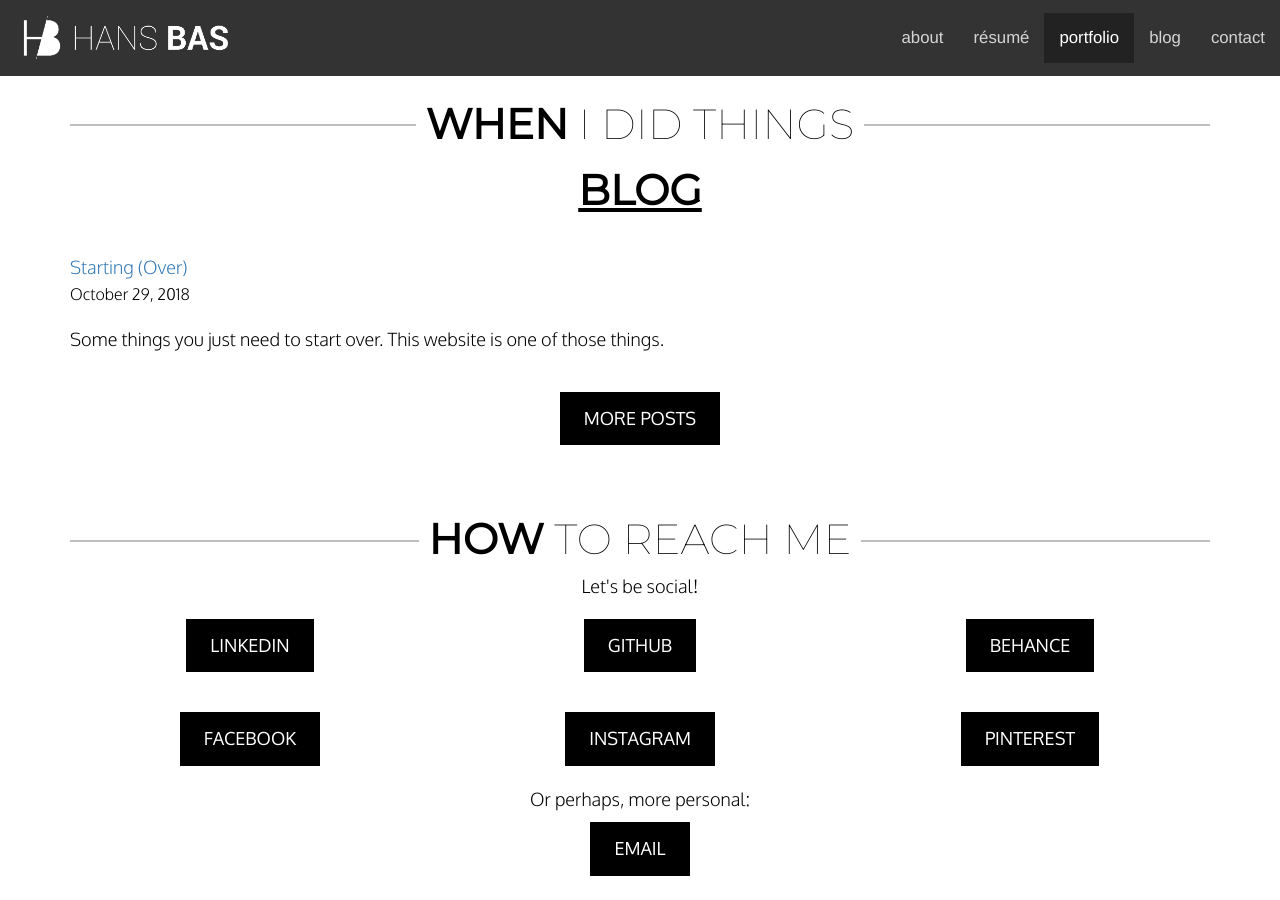
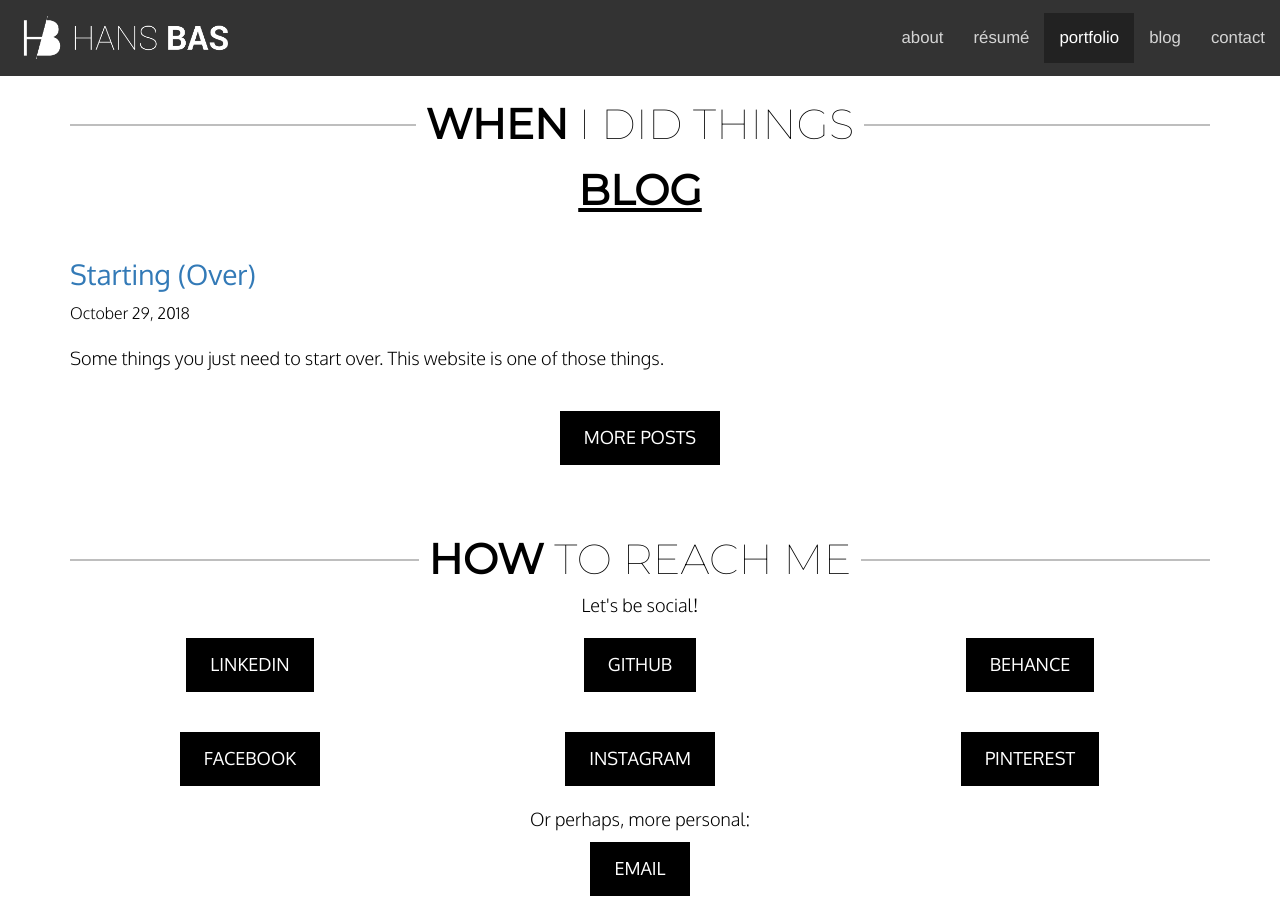
Before and after one commit to haanmiba/haanmiba.github.io, a Jekyll site: the page built from index.md, in a window 1280 px wide and 900 px high, scrolled down 3983 px. Built offline with Jekyll 4.4.1, drawn with Linux system fonts in a browser that asks for light colours; nearby versions of some CDN libraries.

Commit message:
Made blog titles larger.

```diff
--- a/_includes/blog.html
+++ b/_includes/blog.html
@@ -4,7 +4,8 @@
 	<div class="form-group"></div>
 		{% for post in site.posts %}
 			<div class="text-left reveal-left">
-			<p><a href="{{ post.url }}">{{ post.title }}</a><br><span style='font-size: 16px'>{{ post.date | date: '%B %d, %Y' }}</span></p>
+			<a href="{{ post.url }}"><h3>{{ post.title }}</h3></a>
+			<p><span style='font-size: 16px'>{{ post.date | date: '%B %d, %Y' }}</span></p>
 			<div class="row">
 				<div class="col-lg-9">
 				<p>{{ post.preview }}</p>
```
